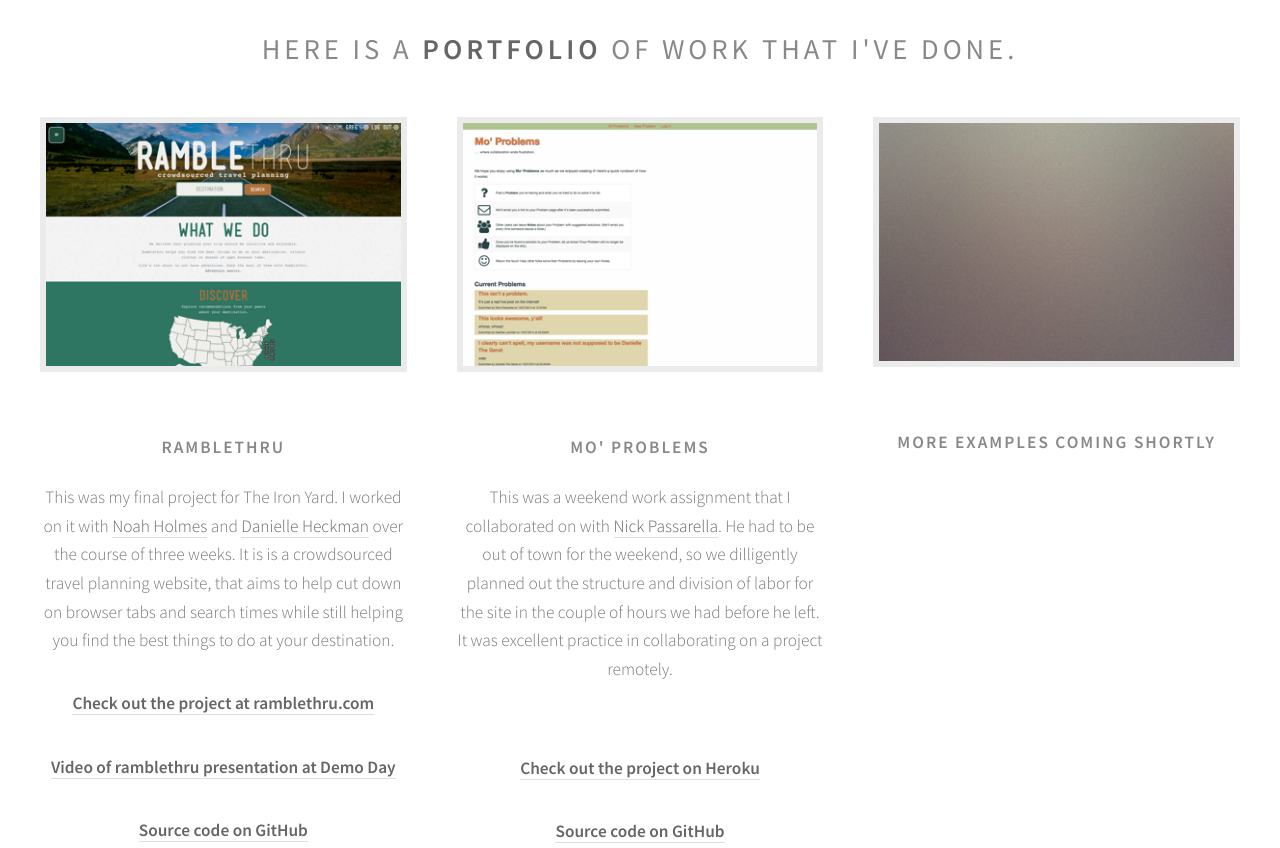
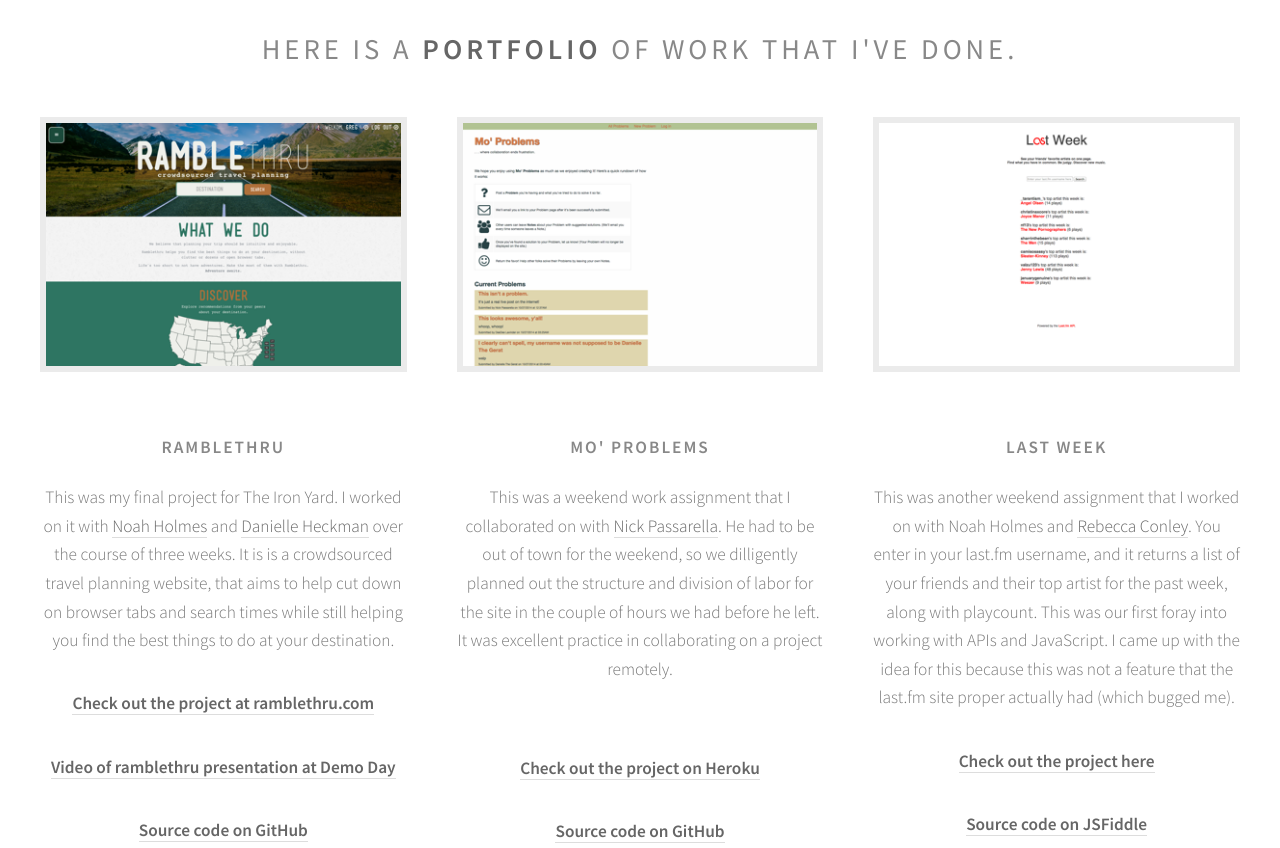
Before and after one commit to gregburton/gregburton.github.io, a plain HTML site: page index.html in a window 1280 px wide. Shown: the part 1140-1988 px from the top of the page. Drawn offline with Linux system fonts and the light colour scheme.

Commit message:
added Last Week to portfolio

```diff
--- a/index.html
+++ b/index.html
@@ -95,13 +95,13 @@
                     <div class="4u">
                         <!-- Feature -->
                         <section>
-                            <a href="#" class="image featured"><img src="images/pic03.jpg" alt="" /></a>
+                            <a href="http://fiddle.jshell.net/7aas381y/147/show/light/" class="image featured" target="_blank"><img src="images/last_week_small.png" alt="" /></a>
                             <header>
-                                <h3>More Examples Coming Shortly</h3>
+                                <h3>Last Week</h3>
                             </header>
-                            <!--<p>This was another weekend work assignment that I collaborated on with Noah Holmes and <a href="https://www.linkedin.com/pub/rebecca-conley/74/599/521" target="_blank">Rebecca Conley</a>. You enter in your last.fm username, and it returns a list of 10 of your friends and who their top artist for the week was. This was our first foray into working with APIs, and as a music lover, I came up with the idea for this because this was not a feature that the last.fm site proper actually had.</p>-->
-                            <!--<p><b><a href="http://jsfiddle.net/Nrnh/7aas381y/14/" target="_blank">Check out the project on JSFiddle</a></b></p>-->
-                            <!--<p><b><a href="https://github.com/gregburton/last-week" target="_blank">Source code on GitHub</a></b></p>-->
+                            <p>This was another weekend assignment that I worked on with Noah Holmes and <a href="https://www.linkedin.com/pub/rebecca-conley/74/599/521" target="_blank">Rebecca Conley</a>. You enter in your last.fm username, and it returns a list of your friends and their top artist for the past week, along with playcount. This was our first foray into working with APIs and JavaScript. I came up with the idea for this because this was not a feature that the last.fm site proper actually had (which bugged me).</p>
+                            <p><b><a href="http://fiddle.jshell.net/7aas381y/147/show/light/" target="_blank">Check out the project here</a></b></p>
+                            <p><b><a href="http://jsfiddle.net/7aas381y/147/" target="_blank">Source code on JSFiddle</a></b></p>
                         </section>
                     </div>
                 </div>
```
Also changed, not shown: images/last_week_small.png (added).
